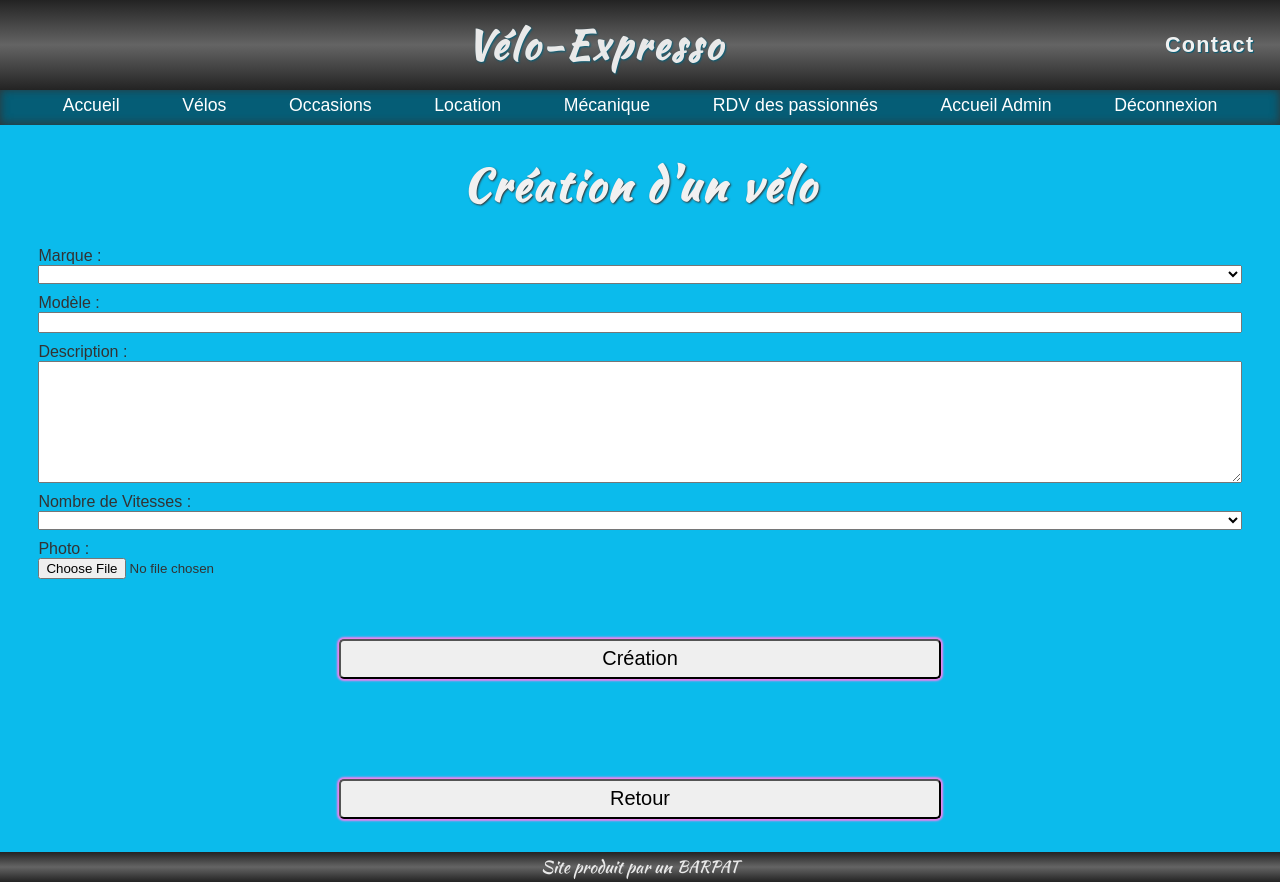
After one commit to ChristopheC-83/velo_expresso_2, a PHP site: template views/pages/administrateur/velos/creationVelo.view.php in a window 1280 px wide. The commit adds this page. Run offline with PHP 8.4, Linux system fonts and the light colour scheme; the template is opened without the code that fills it: most values are stand-ins (such as "Sample title", 1, 10 or a date in 2020); data that the repository does not hold is empty; some libraries are stand-ins or nearby versions; some web fonts are replaced.

Commit message:
ceration en cours

```diff
--- a/index.php
+++ b/index.php
@@ -202,11 +202,11 @@ try {
                             case "validationVeloSuppression":
                                 validationVeloSuppression();
                                 break;
+                            case "creationVelo":
+                                creationVelo();
+                                break;
                                 // case "validationModification":
                                 //     modification($url[1]);
-                            //     break;
-                            // case "creation":
-                            //     creation($url[1]);
                                 //     break;
                                 // case "validationCreation":
                                 //     validationCreation($url[1]);
--- /dev/null
+++ b/public/style/pages/_creation-velo.scss
@@ -0,0 +1,9 @@
+.pageCreationVelo {
+    width: 94%;
+    margin: 10px auto;
+  .creation-velo-form {
+    display: flex;
+    flex-direction: column;
+    margin: 10px 0;
+  }
+}
--- a/public/style/style.css
+++ b/public/style/style.css
@@ -1135,6 +1135,16 @@ h3.maps {
   transition: all 0.2s;
 }
 
+.pageCreationVelo {
+  width: 94%;
+  margin: 10px auto;
+}
+.pageCreationVelo .creation-velo-form {
+  display: flex;
+  flex-direction: column;
+  margin: 10px 0;
+}
+
 body {
   background-color: #0bbbec;
   color: #333;
--- a/public/style/style.scss
+++ b/public/style/style.scss
@@ -15,6 +15,7 @@
 @import "pages/carte_velo_detaille";
 @import "pages/administration";
 @import "pages/criteres";
+@import "pages/creation-velo";
 
 // *{
 //   border : 1px solid violet
--- a/views/pages/administrateur/accueilAdmin.view.php
+++ b/views/pages/administrateur/accueilAdmin.view.php
@@ -9,14 +9,14 @@
             <h4>Les Neufs</h4>
             <div class="btns_criteres">
                 <a href="<?= URL ?>admin/velos/visualisationVelosNeufs">Voir</a>
-                <a href="<?= URL ?>admin/velos/creation">Créer</a>
+                <a href="<?= URL ?>admin/velos/creationVelo">Créer</a>
             </div>
         </div>
         <div class="critere velos">
             <h4>Les Occasions</h4>
             <div class="btns_criteres">
                 <a href="<?= URL ?>admin/velos/visualisationVelosOccasion">Voir</a>
-                <a href="<?= URL ?>admin/velos/creation">Créer</a>
+                <a href="<?= URL ?>admin/velos/creationVelo">Créer</a>
             </div>
         </div>
     </div>
--- /dev/null
+++ b/views/pages/administrateur/velos/creationVelo.view.php
@@ -0,0 +1,64 @@
+<div class="pageCreationVelo">
+
+    <h1>Création d'un vélo</h1>
+    <!-- <?= afficherTableau($marques)  ?> -->
+
+    <form action="<?= URL ?>admin/velo/validationCreationVelo" method="post" enctype="multipart/form-data">
+
+        <!-- Marque -->
+        <div class="creation-velo-form">
+            <label for="modele">Marque : </label>
+            <select name="modele" id="modele">
+                <option value=""></option>
+                <?php foreach ($marques as $marque) : ?>
+                    <option value="<?= $marque['marque_id']  ?>"> <?= $marque['marque']  ?> </option>
+                <?php endforeach ?>
+            </select>
+        </div>
+
+        <!-- Modele -->
+        <div class="creation-velo-form">
+            <label for="modele">Modèle : </label>
+            <input type="text" id="modele" name="modele">
+        </div>
+
+        <!-- Description -->
+        <div class="creation-velo-form">
+            <label for="description">Description :</label>
+            <textarea type="text" id="description" name="description" cols="30" rows="8"></textarea>
+        </div>
+
+        <!-- Nb_Vitesses -->
+        <div class="creation-velo-form">
+            <label for="electrique">Nombre de Vitesses : </label>
+            <select name="modele" id="modele">
+                <option value=""></option>
+                <?php foreach ($nb_vitesses as $vitesses) : ?>
+                    <option value="<?= $vitesses['vitesses_id']  ?>"> <?= $vitesses['nb_vitesses']  ?> </option>
+                <?php endforeach ?>
+            </select>
+        </div>
+
+        <!-- photo -->
+        <div class="creation-velo-form">
+            <label for="photo">Photo :</label>
+            <input type="file" name="photo" id="photo">
+        </div>
+
+
+
+
+        <div class="entryForm">
+            <!-- Pour éviter d'envoyer à l'appui de la touche ENTER -->
+            <!-- <input class="buttonEntryForm" type="button" value="Connexion"onclick="submit()"> -->
+            <!-- sinon : -->
+            <button>Création</button>
+        </div>
+        <div class="entryForm">
+            <button><a href="<?= URL ?>admin/accueilAdmin">Retour</a></button>
+        </div>
+
+
+    </form>
+
+</div>
```
Also changed, not shown: controllers/velos.controller.php (+23 -3 lines), models/velos.model.php (+25 -0 lines), 1 other file. Lines whose indentation alone changed are shown as unchanged.
